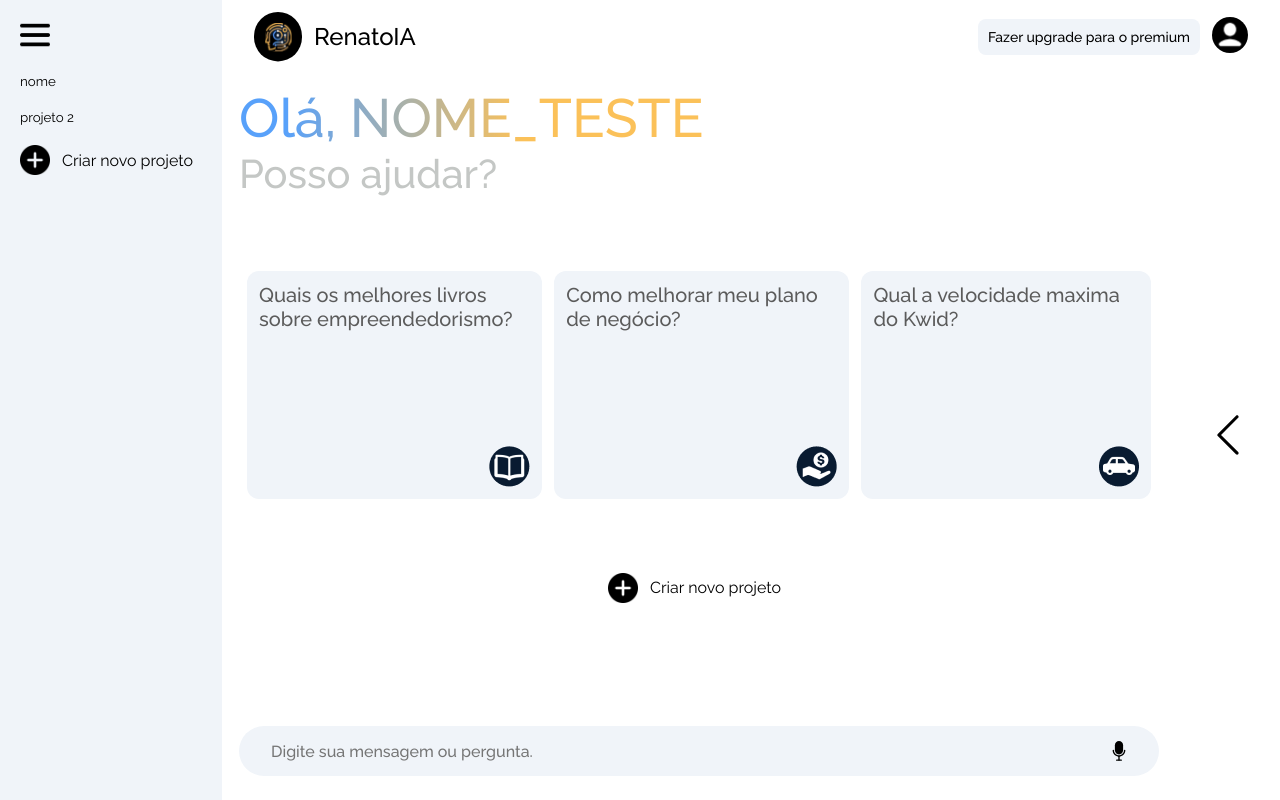
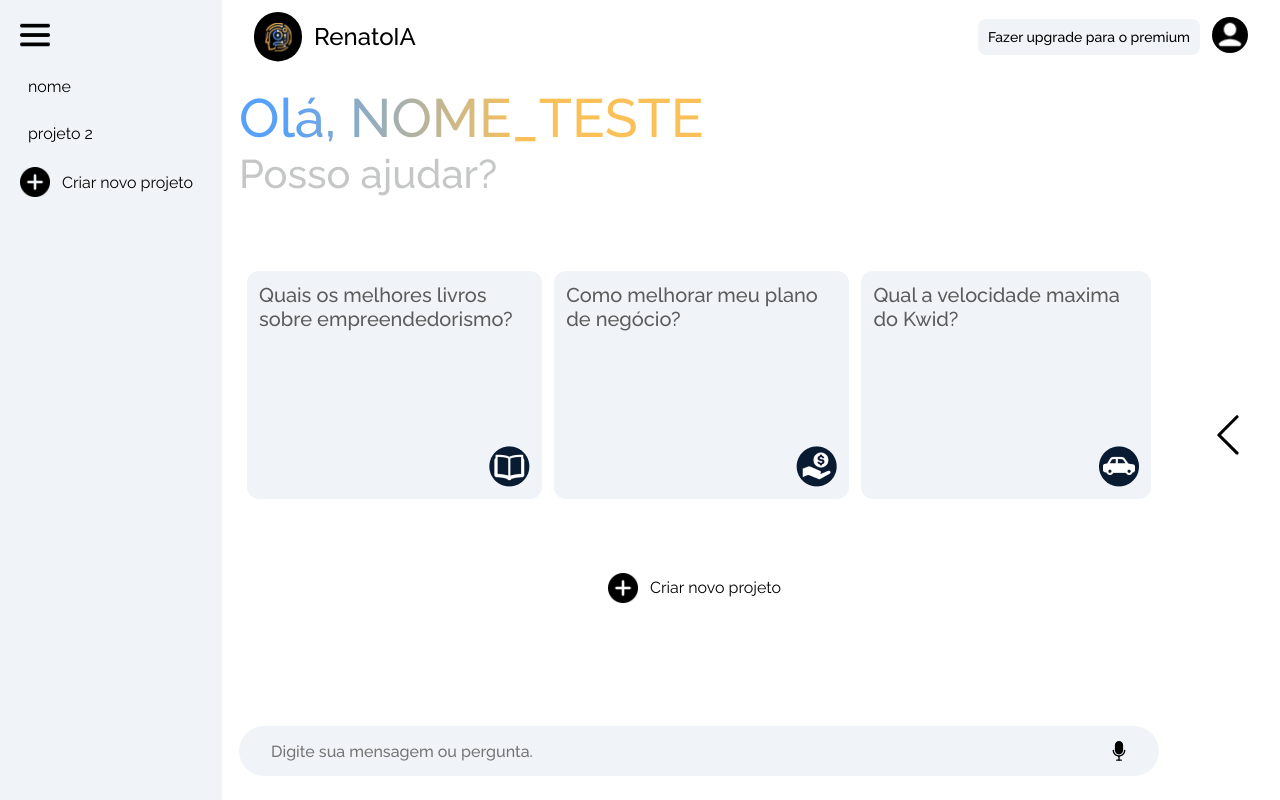
Before and after one commit to hugobatista27/Projetos, a React (Vite) app in the folder renatoIA/: page / in a window 1280 px wide. Both pictures are taken after a click on the button 35 px from the left and 36 px from the top of the page. Built offline with nearby package versions, Linux system fonts and the light colour scheme.

Commit message:
upda: altera a formatação do componente sideBar

```diff
--- a/renatoIA/src/components/sideBar/SideBar.jsx
+++ b/renatoIA/src/components/sideBar/SideBar.jsx
@@ -22,7 +22,9 @@ export const SideBar = () => {
                 <img src="../../../public/sideBar/menu.png" alt="" />
             </button>
             {projects.map((project, index) => {
-                return <button onClick={() => handleProject(index)} key={index}>{project.name}</button>
+                if (expandSideBar) {
+                    return <button className='select-project-button' onClick={() => handleProject(index)} key={index}>{project.name}</button>
+                }
             })}
             <NewProjectButton isExpanded={expandSideBar}/>
         </aside>
--- a/renatoIA/src/components/sideBar/sideBar.css
+++ b/renatoIA/src/components/sideBar/sideBar.css
@@ -10,3 +10,19 @@
 .sideBar img {
     width: 30px;
 }
+
+.sideBar .select-project-button {
+    width: 182px;
+    overflow: hidden;
+    text-align: start;
+    white-space: nowrap;
+    font-size: 16px;
+    transition: .4s;
+    padding: 4px 8px;
+}
+
+.sideBar .select-project-button:hover {
+    background-color: #b9bbbe;
+    padding: 4px 8px;
+    border-radius: 8px;
+}
```
